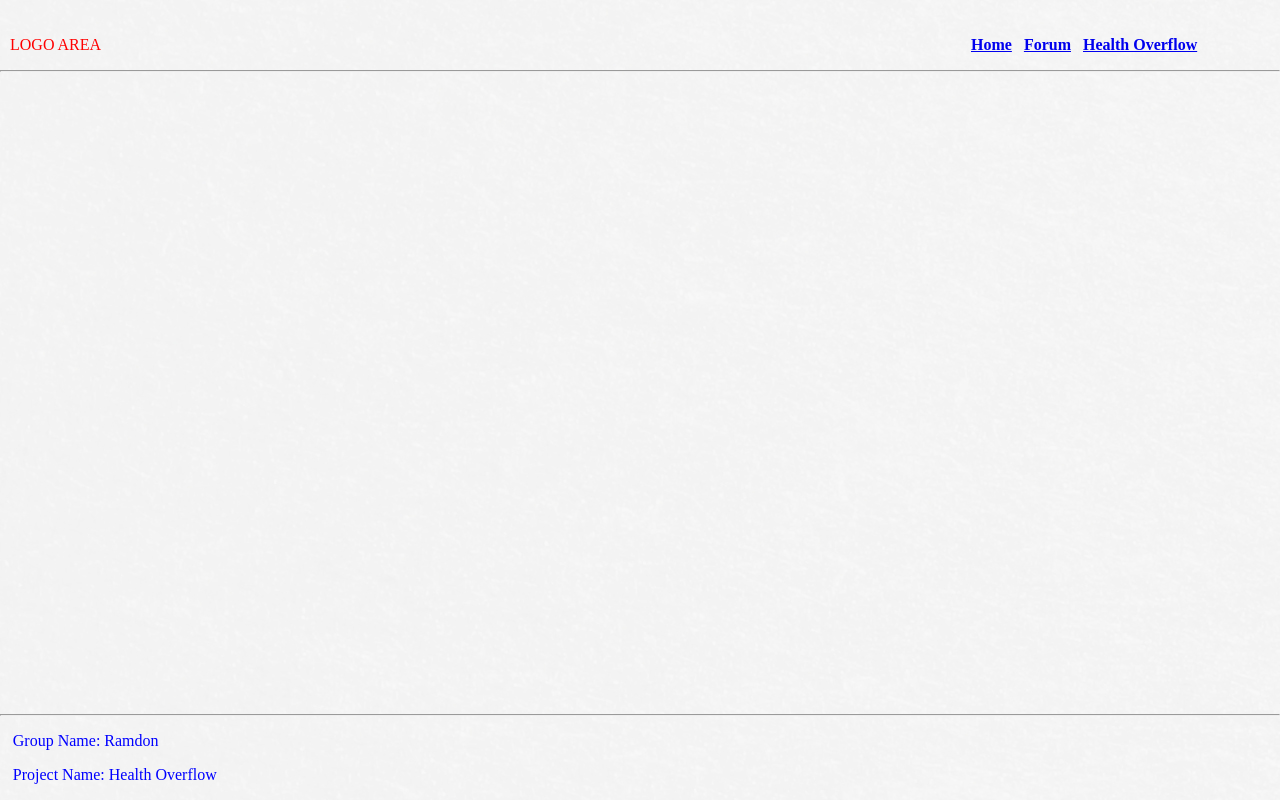
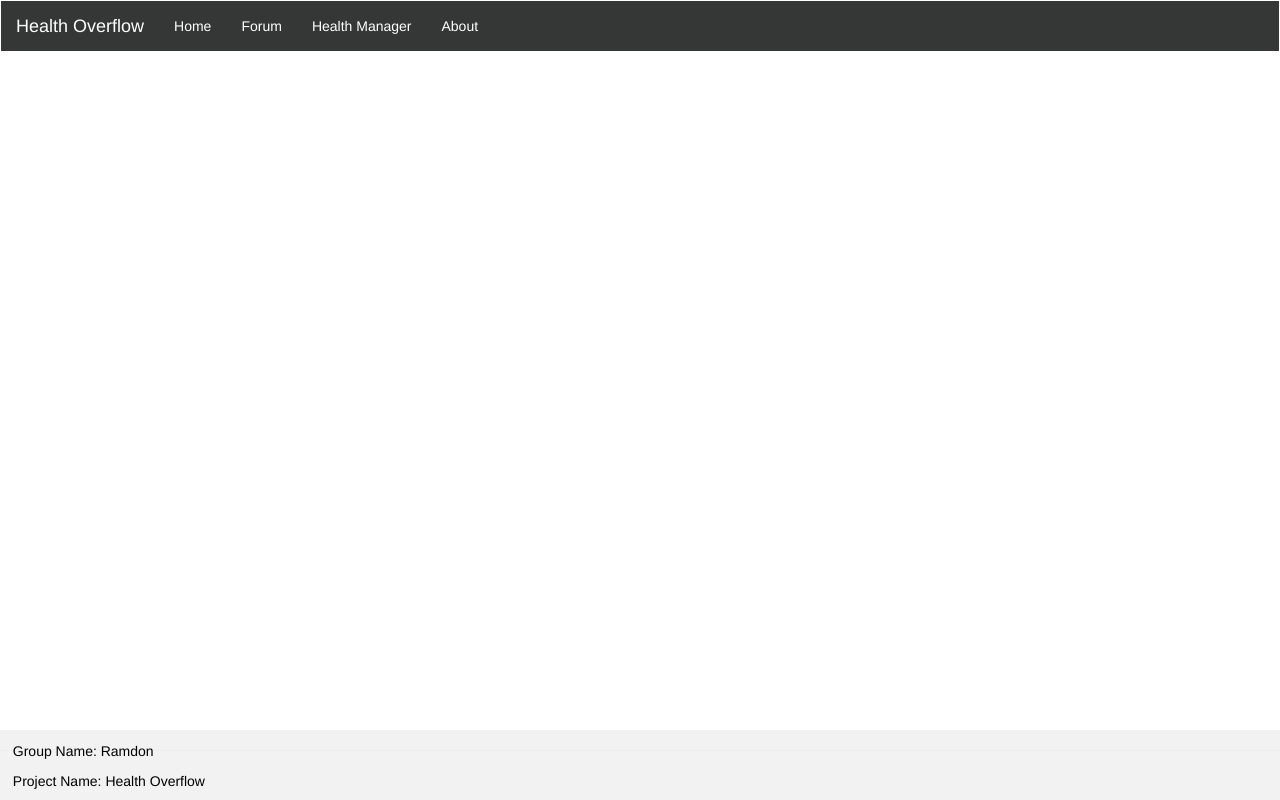
Before and after one commit to ReginaZhang/Team_Random, a plain HTML site: page modules/web_page/index.html in a window 1280 px wide. Drawn offline with Linux system fonts and the light colour scheme.

Commit message:
navigation bar added

```diff
--- a/modules/web_page/css/carousel.css
+++ b/modules/web_page/css/carousel.css
@@ -60,7 +60,7 @@ img
     height:500px;
     width:1200px;
     position:relative;
-    background-color: blue;
+    background-color: black;
 }
 
 .balloon
--- a/modules/web_page/css/style.css
+++ b/modules/web_page/css/style.css
@@ -1,42 +1,111 @@
 body
 {
-    background-image: url("../assets/web_bg.jpg")
+    background-color: #FFFFFF;
 }
-#nav_bar
+
+#home:hover
 {
-    color:red;
-    position:fixed;
-    left:0;
-    top:20px;
-    height:50px;
-    width:100%;
-    #background-color:red;
+    background-color: red;
+    transition-timing-function:linear;
+    transition-duration:2s;
 }
-#logo
+
+.nav.navbar-nav a
 {
-    position:relative;
-    left:10px;
+    color:#ffffff;
 }
+
+.container-fluid
+{
+    color:white;
+    background-color: #353736;
+}
+
+.navbar-brand
+{
+    color:white;
+}
+/* health overflow */
+.navbar-brand:hover
+{
+    color:white;
+    background-color: #384E7A;
+    transition-timing-function:linear;
+    transition-duration:0.3s;
+    transform: scale(1.1,1.1);
+    -webkit-box-shadow: 0px 7px 9px 0px rgba(50, 50, 50, 1);
+    -moz-box-shadow:    0px 7px 9px 0px rgba(50, 50, 50, 1);
+    box-shadow:         0px 7px 9px 0px rgba(50, 50, 50, 1);
+}
+
+/*nav bar home /forum/health/about*/
+#home:hover
+{
+    zoom: 150%;
+    background-color: #2A8896;
+    transition-timing-function:linear;
+    transition-duration:0.3s;
+    transform: scale(1.1,1.1);
+    -webkit-box-shadow: 0px 7px 9px 0px rgba(50, 50, 50, 1);
+    -moz-box-shadow:    0px 7px 9px 0px rgba(50, 50, 50, 1);
+    box-shadow:         0px 7px 9px 0px rgba(50, 50, 50, 1);
+}
+
+#forum:hover
+{
+    background-color: #684D7F;
+    transition-timing-function:linear;
+    transition-duration:0.3s;
+    transform: scale(1.1,1.1);
+    -webkit-box-shadow: 0px 7px 9px 0px rgba(50, 50, 50, 1);
+    -moz-box-shadow:    0px 7px 9px 0px rgba(50, 50, 50, 1);
+    box-shadow:         0px 7px 9px 0px rgba(50, 50, 50, 1);
+}
+
+#health_manager:hover
+{
+    background-color: #A03536;
+    transition-timing-function:linear;
+    transition-duration:0.3s;
+    transform: scale(1.1,1.1);
+    -webkit-box-shadow: 0px 7px 9px 0px rgba(50, 50, 50, 1);
+    -moz-box-shadow:    0px 7px 9px 0px rgba(50, 50, 50, 1);
+    box-shadow:         0px 7px 9px 0px rgba(50, 50, 50, 1);
+}
+
+#about:hover
+{
+    background-color: #58822E;
+    transition-timing-function:linear;
+    transition-duration:0.3s;
+    transform: scale(1.1,1.1);
+    -webkit-box-shadow: 0px 7px 9px 0px rgba(50, 50, 50, 1);
+    -moz-box-shadow:    0px 7px 9px 0px rgba(50, 50, 50, 1);
+    box-shadow:         0px 7px 9px 0px rgba(50, 50, 50, 1);
+}
+
+/***************************************/
+
 
 #nav_table
 {
-    position:absolute;
-    left:75%;
-    top:5px;
+    position:relative;
+    width:100%;
 }
 
-.nav_element
+.nav_element.home:hover
 {
-    #border: 1px solid black;
-
+    background-color: red;
 }
 
 #page_footer
 {
+    height:70px;
     left:0;
     position:fixed;
     width:100%;
     bottom:0;
+    background-color: #F2F2F2;
 }
 
 
@@ -44,6 +113,7 @@ body
 {
 
     position:relative;
+    top:-30px;
     left:1%;
-    color:blue;
+    color:black;
 }
--- a/modules/web_page/index.html
+++ b/modules/web_page/index.html
@@ -12,23 +12,31 @@ Date Created : 13.03.2015 1:31pm
         <meta charset="UTF-8">
         <!-- Jquery -->
         <script src="js/style.js" type="text/javascript"></script>
+        <script src="js/jquery-2.1.3.min.js" type="text/javascript"></script>
         <link rel="stylesheet" href="css/style.css" type="text/css">
+        <link rel="stylesheet" href="css/bootstrap.min.css" type="text/css">
+        <script src="js/bootstrap.min.js" type="text/javascript"></script>
         <!-- Latest compiled and minified CSS -->
         <title>Health Overflow</title>
     </head>
     <body>
-        <div id="nav_bar">
-            <div id="logo">
-                <p>LOGO AREA</p>
+    <nav class="navbar navbar-custom">
+        <div class="container-fluid">
+            <div class="navbar-header">
+                <a class="navbar-brand" href="#">Health Overflow</a>
             </div>
-            <table cellspacing="10" id="nav_table">
-                <th class="nav_element"><a href="#">Home</a></th>
-                <th class="nav_element"><a href="#">Forum</a></th>
-                <th class="nav_element"><a href="#">Health Overflow</a></th>
-            </table>
-            <hr />
+            <div>
+                <ul class="nav navbar-nav">
+                    <li ><a id="home" href="#">Home</a></li>
+                    <li ><a id="forum" href="#">Forum</a></li>
+                    <li ><a id="health_manager" href="#">Health Manager</a></li>
+                    <li ><a id="about" href="#">About</a></li>
+                </ul>
+            </div>
         </div>
+    </nav>
         <br />
+
         <div id="page_footer">
             <hr />
             <p class="project_detials">Group Name: Ramdon</p>
--- a/modules/web_page/js/carousel.js
+++ b/modules/web_page/js/carousel.js
@@ -72,7 +72,7 @@ function carousel_moving(left_right) {
         set_carousel_transform(obj_collection[index],(obj_collection_outer_div_width-obj_one_width)-50-10*(obj_collection.length-index)+"px","400px","-45deg","-50px",""+obj_collection.length-index);
 
         set_carousel_transform(obj_collection[shift_index],(obj_collection_outer_div_width/2)-(obj_one_width/2)+"px","400px","0deg","25px",shift_index+"");*/
-        set_carousel_transform(obj_collection[index], 50 + 10 * index + "px", "400px", "45deg", "-50px", "" + index);
+        set_carousel_transform(obj_collection[index], 50 + 10 * index + "px", "400px", "45deg", "-100px", "" + index);
         set_carousel_transform(obj_collection[shift_index], (obj_collection_outer_div_width / 2) - (obj_one_width / 2) + "px", "400px", "0deg", "25px", shift_index + "");
     }
     else {
@@ -88,7 +88,7 @@ function carousel_moving(left_right) {
         set_carousel_transform(obj_collection[index],50+10*(obj_collection.length-index)+"px","400px","45deg","-50px",""+index);
 
         set_carousel_transform(obj_collection[shift_index],(obj_collection_outer_div_width/2)-(obj_one_width/2)+"px","400px","0deg","25px",shift_index+"");*/
-        set_carousel_transform(obj_collection[index], (obj_collection_outer_div_width - obj_one_width) - 50 - 10 * (obj_collection.length - index) + "px", "400px", "-45deg", "-50px", "" + (obj_collection.length - index));
+        set_carousel_transform(obj_collection[index], (obj_collection_outer_div_width - obj_one_width) - 50 - 10 * (obj_collection.length - index) + "px", "400px", "-45deg", "-100px", "" + (obj_collection.length - index));
         set_carousel_transform(obj_collection[shift_index], (obj_collection_outer_div_width / 2) - (obj_one_width / 2) + "px", "400px", "0deg", "25px", shift_index + "");
     }
     /*
@@ -112,7 +112,7 @@ function carousel_initialize() {
         //all things on left
         one_element = obj_collection[i];
         one_element.setAttribute("image-position", "-1");
-        set_carousel_transform(one_element, 50 + 10 * i + "px", "400px", "45deg", "-50px", "" + i);
+        set_carousel_transform(one_element, 50 + 10 * i + "px", "400px", "45deg", "-100px", "" + i);
     }
     one_element = obj_collection[mid_index];
     one_element.setAttribute("image-position", "0");
@@ -120,7 +120,7 @@ function carousel_initialize() {
     for (i = mid_index + 1; i < obj_collection_length; i++) {
         one_element = obj_collection[i];
         one_element.setAttribute("image-position", "1");
-        set_carousel_transform(one_element, (obj_collection_outer_div_width - obj_one_width) - 50 - 10 * (obj_collection_length - i) + "px", "400px", "-45deg", "-50px", "" + (obj_collection_length - i));
+        set_carousel_transform(one_element, (obj_collection_outer_div_width - obj_one_width) - 50 - 10 * (obj_collection_length - i) + "px", "400px", "-45deg", "-100px", "" + (obj_collection_length - i));
     }
     console.log(obj_collection[0].getAttribute("image-position") + obj_collection[1].getAttribute("image-position") + obj_collection[2].getAttribute("image-position"));
 }
```
Also changed, not shown: modules/web_page/css/bootstrap.min.css (added), modules/web_page/js/bootstrap.min.js (added), 2 other files.
